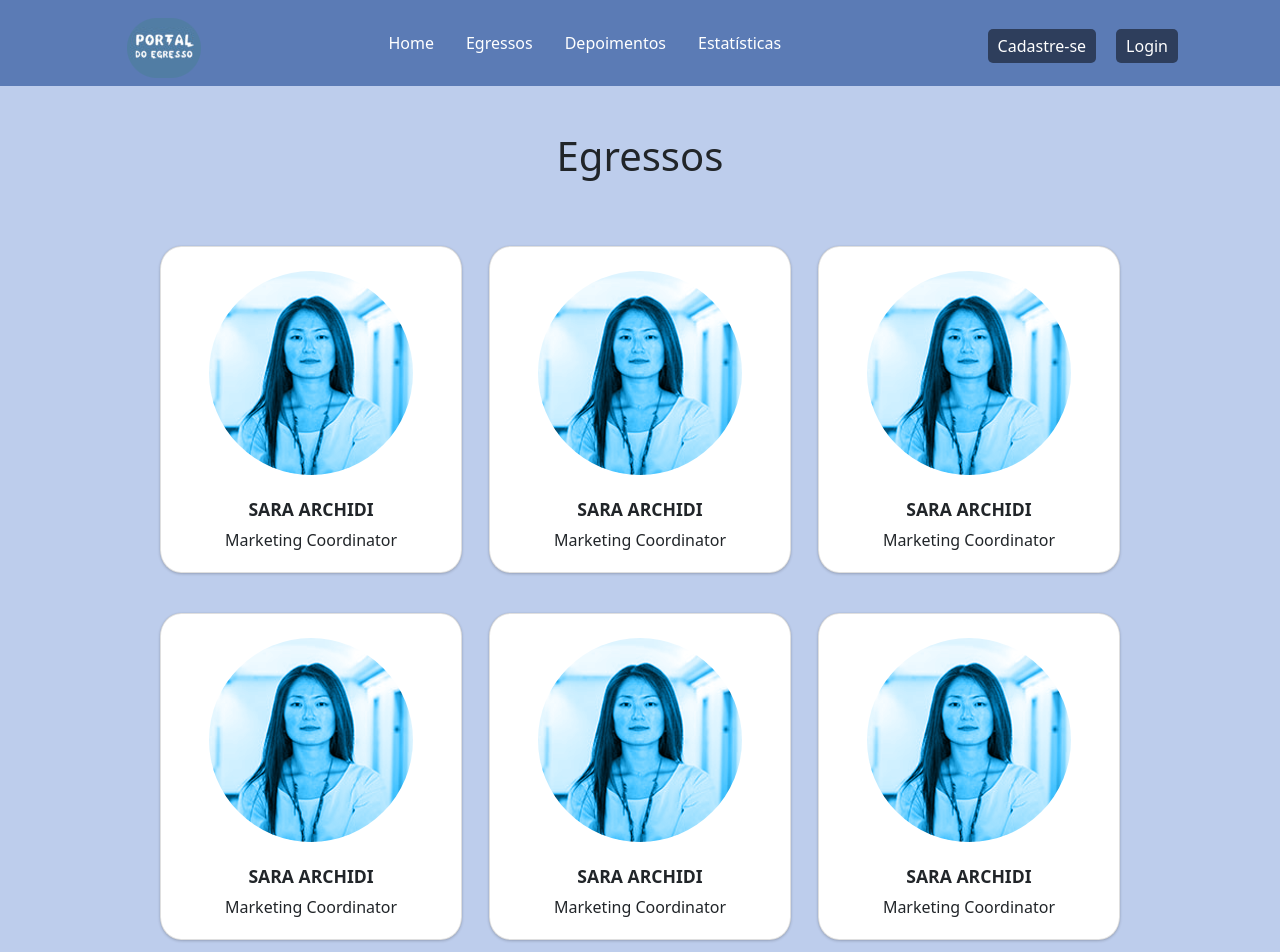
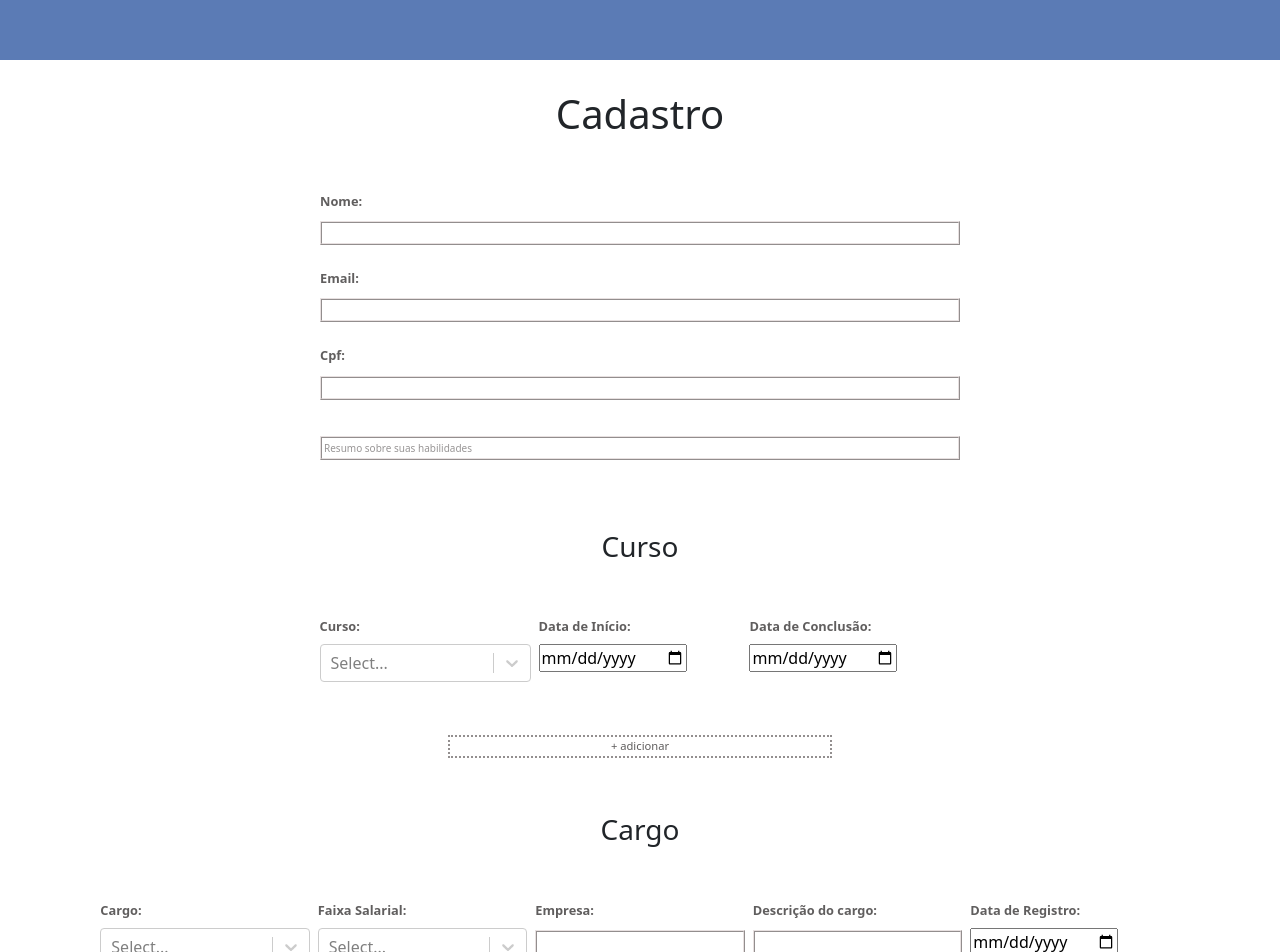
Before and after one commit to brenno147/LabProg-Egresso, a React (Create React App) app in the folder portal-egresso/: page /#/cadastro in a window 1280 px wide. Before the commit this address led to /. Shown: the top 952 px of the page. Built offline with nearby package versions, Linux system fonts and the light colour scheme.

Commit message:
Correção de setStates's; Função de adicionar múltiplos cursos;

```diff
--- a/portal-egresso/src/pages/Cadastro.js
+++ b/portal-egresso/src/pages/Cadastro.js
@@ -1,26 +1,27 @@
-import React, { useState } from 'react'
-import TextInputComponent from '../components/TextInputComponent';
-import NavbarComponentLogin from '../components/NavbarComponentLogin';
-import Footer from '../components/Footer';
-import ButtonComponent from '../components/ButtonComponent';
-import ButtonSubmitComponent from '../components/ButtonSubmitComponent';
-import DepoimentoTextComponent from '../components/DepoimentoTextComponent';
-import SelectInput from '../components/SelectInput';
-import DateInput from '../components/DateInput';
+import React, { useState } from "react";
+import TextInputComponent from "../components/TextInputComponent";
+import NavbarComponentLogin from "../components/NavbarComponentLogin";
+import Footer from "../components/Footer";
+import ButtonComponent from "../components/ButtonComponent";
+import ButtonSubmitComponent from "../components/ButtonSubmitComponent";
+import DepoimentoTextComponent from "../components/DepoimentoTextComponent";
+import SelectInput from "../components/SelectInput";
+import DateInput from "../components/DateInput";
 
-function Cadastro(){
-
+function Cadastro() {
   const [egresso, setEgresso] = useState({
-        nome: '',
-        email: '',
-        cpf: '',
-        senha: '',
-        resumo: '',
-        urlFoto: '',
-        contatos: [{
-            nome: '',
-            urlLogo: '',
-        }],
+    nome: "",
+    email: "",
+    cpf: "",
+    senha: "",
+    resumo: "",
+    urlFoto: "",
+    contatos: [
+      //{
+      //     nome: '',
+      //     urlLogo: '',
+      // }
+    ],
     profissoes: [],
     cursos: [
       //{
@@ -28,96 +29,195 @@
       //dataInicio: '',
       //dataConclusao: ''
       //}
-        ]
-    })
+    ],
+  });
+
+  const [curso, setCurso] = useState({
+    cursoId: "",
+    dataInicio: "",
+    dataConclusao: "",
+  });
 
   const [profissao, setProfissao] = useState({
-        cargoId: '',
-        faixaSalarioId: '',
-        empresa: '',
-        descricao: '',
-        dataRegistro: ''
-    })
+    cargoId: "",
+    faixaSalarioId: "",
+    empresa: "",
+    descricao: "",
+    dataRegistro: "",
+  });
 
   const handleChange = (e) => {
     const value = e.target.value;
-        setEgresso({ ...egresso, [e.target.name]: value });
+    setEgresso((prevState) => ({ ...prevState, [e.target.name]: value }));
+    console.log(egresso);
+  };
+
+  const handleChangeSelectProf = (selectedOption) => {
+    setProfissao((prevState) => ({ ...prevState, [selectedOption.nome]: selectedOption.value }));
+    console.log(profissao);
+  };
+
+  const handleChangeSelectCurso = (selectedOption) => {
+    setCurso((prevState) => ({
+      ...prevState,
+      [selectedOption.nome]: selectedOption.value,
+    }));
+    console.log(curso);
+  };
+
+  const handleChangeCurso = (e) => {
+    const value = e.target.value;
+    setCurso((prevState) => ({ ...prevState, [e.target.name]: value }));
+    console.log(curso);
+  };
+
+  const handleChangeProf = (e) => {
+    const value = e.target.value;
+    setProfissao((prevState) => ({ ...prevState, [e.target.name]: value }));
+    console.log(profissao);
+  };
+
+const addCurso = () => {
+    setEgresso((prevState) => ({ ...prevState, cursos: [...egresso.cursos, curso] }));
     console.log(egresso)
 };
 
-      const handleChangeSelect = (selectedOption) => {
-        setProfissao({ ...profissao, [selectedOption.nome]: selectedOption.value });
-        console.log(profissao)
+  const addProf = () => {
+    setEgresso((prevState) => ({ ...prevState, profissoes: [...egresso.profissoes, profissao] }));
+    console.log(egresso)
   };
 
-
-      const handleChangeProf = (e) => {
-        const value = e.target.value;
-        setProfissao({ ...profissao, [e.target.name]: value });
-        console.log(profissao)
-      };
-
-    const addProf = () => {
-        setEgresso({...egresso, profissoes: [...egresso.profissoes, profissao]})
-        console.log(egresso)
+  const handleClickCadastrar = () => {
+    addProf()
+    addCurso()
   }
 
-
-
-    return(
+  return (
     <div className="">
-            <NavbarComponentLogin/>
+      <NavbarComponentLogin />
       <div className="d-flex flex-column align-items-center">
-                <div className="h1" style={{marginBottom:"50px", marginTop:"30px"}}>
+        <div className="h1" style={{ marginBottom: "50px", marginTop: "30px" }}>
           Cadastro
         </div>
-                <div className='w-50'>
-                    <TextInputComponent value="Nome:" inputValue={egresso.nome} inputChange={(e) =>handleChange(e)} inputName="nome"/>
-                    <TextInputComponent value="Email:" inputValue={egresso.email} inputChange={(e) =>handleChange(e)} inputName="email"/>
-                    <TextInputComponent value="Cpf:" inputValue={egresso.cpf} inputChange={(e) =>handleChange(e)} inputName="cpf"/>
-                    <input name="resumo" value={egresso.resumo} onChange={(e) => handleChange(e)} type="text" className="input-text mt-3" placeholder={"Resumo sobre suas habilidades"}/>
+        <div className="w-50">
+          <TextInputComponent
+            value="Nome:"
+            inputValue={egresso.nome}
+            inputChange={(e) => handleChange(e)}
+            inputName="nome"
+          />
+          <TextInputComponent
+            value="Email:"
+            inputValue={egresso.email}
+            inputChange={(e) => handleChange(e)}
+            inputName="email"
+          />
+          <TextInputComponent
+            value="Cpf:"
+            inputValue={egresso.cpf}
+            inputChange={(e) => handleChange(e)}
+            inputName="cpf"
+          />
+          <input
+            name="resumo"
+            value={egresso.resumo}
+            onChange={(e) => handleChange(e)}
+            type="text"
+            className="input-text mt-3"
+            placeholder={"Resumo sobre suas habilidades"}
+          />
         </div>
-                <div  className="h3" style={{marginBottom:"50px", marginTop:"50px"}}>
+        <div className="h3" style={{ marginBottom: "50px", marginTop: "50px" }}>
           Curso
         </div>
-                <div className='d-flex flex-row w-70 mb-5'>
-                    <SelectInput value = "Curso:" options = {[{ value: 'chocolate', label: 'Chocolate' },
-                                            { value: 'strawberry', label: 'Strawberry' },
-                                            { value: 'vanilla', label: 'Vanilla' }]}/>
+        <div className="d-flex flex-row w-70 mb-5">
+          <SelectInput
+            value="Curso:"
+            options={[
+              { nome: "cursoId", value: 1, label: "Chocolate" },
+              { nome: "cursoId", value: 2, label: "Strawberry" },
+              { nome: "cursoId", value: 3, label: "Vanilla" },
+            ]}
+            inputChange={(e) => handleChangeSelectCurso(e)}
+          />
+          <DateInput
+            value="Data de Início:"
+            inputValue={curso.dataInicio}
+            inputChange={(e) => handleChangeCurso(e)}
+            inputName="dataInicio"
+          />
+          <DateInput
+            value="Data de Conclusão:"
+            inputValue={curso.dataConclusao}
+            inputChange={(e) => handleChangeCurso(e)}
+            inputName="dataConclusao"
+          />
         </div>
-                <div style={{width:"30%"}}>
-                    <ButtonSubmitComponent value="+ adicionar"/>
+        <div style={{ width: "30%" }}>
+          <ButtonSubmitComponent value="+ adicionar" />
         </div>
-                <div  className="h3" style={{marginBottom:"50px", marginTop:"50px"}}>
+        <div className="h3" style={{ marginBottom: "50px", marginTop: "50px" }}>
           Cargo
         </div>
-                <div className='d-flex flex-row w-70 mb-5'>
-                    <SelectInput value = "Cargo:" options = {[{nome: "cargoId", value: 1, label: 'Cargo teste' },
-                                                            {nome: "cargoId",  value: 2, label: 'Chocolate' }]}
-                        inputChange={handleChangeSelect}/>
-                    <SelectInput value = "Faixa Salarial:" options = {[{nome: "faixaSalarioId", value: 1, label: 'Faixa Salario teste' }]}
-                        inputChange={handleChangeSelect}/>
-                    <TextInputComponent value="Empresa:" inputValue={profissao.empresa} inputChange={(e) =>handleChangeProf(e)} inputName="empresa"/>
-                    <TextInputComponent value="Descrição do cargo:" inputValue={profissao.descricao} inputChange={(e) =>handleChangeProf(e)} inputName="descricao"/>
-                    <DateInput value = "Data de Registro:" inputValue={profissao.dataRegistro} inputChange={(e) =>handleChangeProf(e)} inputName="dataRegistro"/>
+        <div className="d-flex flex-row w-70 mb-5">
+          <SelectInput
+            value="Cargo:"
+            options={[
+              { nome: "cargoId", value: 1, label: "Cargo teste" },
+              { nome: "cargoId", value: 2, label: "Chocolate" },
+            ]}
+            inputChange={handleChangeSelectProf}
+          />
+          <SelectInput
+            value="Faixa Salarial:"
+            options={[
+              {
+                nome: "faixaSalarioId",
+                value: 1,
+                label: "Faixa Salario teste",
+              },
+            ]}
+            inputChange={handleChangeSelectProf}
+          />
+          <TextInputComponent
+            value="Empresa:"
+            inputValue={profissao.empresa}
+            inputChange={(e) => handleChangeProf(e)}
+            inputName="empresa"
+          />
+          <TextInputComponent
+            value="Descrição do cargo:"
+            inputValue={profissao.descricao}
+            inputChange={(e) => handleChangeProf(e)}
+            inputName="descricao"
+          />
+          <DateInput
+            value="Data de Registro:"
+            inputValue={profissao.dataRegistro}
+            inputChange={(e) => handleChangeProf(e)}
+            inputName="dataRegistro"
+          />
         </div>
-                <div  className='mt-5' style={{width:"30%"}}>
-                    <ButtonSubmitComponent value="+ adicionar"/>
+        <div className="mt-5" style={{ width: "30%" }}>
+          <ButtonSubmitComponent value="+ adicionar" />
         </div>
-                <div  className="h3 " style={{marginBottom:"50px", marginTop:"50px"}}>
+        <div
+          className="h3 "
+          style={{ marginBottom: "50px", marginTop: "50px" }}
+        >
           Contatos
         </div>
-                <div className='w-50'>
-                    <TextInputComponent value="Instagram:"/>
-                    <TextInputComponent value="Twitter:"/>
-                    <TextInputComponent value="GitHub:"/>
+        <div className="w-50">
+          <TextInputComponent value="Instagram:" />
+          <TextInputComponent value="Twitter:" />
+          <TextInputComponent value="GitHub:" />
         </div>
-                <div  className="h3" style={{marginBottom:"50px", marginTop:"50px"}}>
+        <div className="h3" style={{ marginBottom: "50px", marginTop: "50px" }}>
           Depoimento
         </div>
-                    <DepoimentoTextComponent/>
-                <div style={{width:"30%", marginBottom:"30px"}}>
-                    <ButtonSubmitComponent value="+ adicionar"/>
+        <DepoimentoTextComponent />
+        <div style={{ width: "30%", marginBottom: "30px" }}>
+          <ButtonSubmitComponent value="+ adicionar" />
         </div>
         <div
           style={{
@@ -127,14 +227,18 @@
             marginTop: "20px",
             marginBottom: "30px",
             marginRight: "60px",
-                    }}>
-                    <ButtonComponent nome="Cadastrar" click={() => addProf()}/>
+          }}
+        >
+          <ButtonComponent
+            nome="Cadastrar"
+            click={() => handleClickCadastrar()}
+          />
         </div>
       </div>
 
-            <Footer/>
+      <Footer />
     </div>
   );
 }
 
-export default Cadastro
+export default Cadastro;
```
Lines whose indentation alone changed are shown as unchanged.
